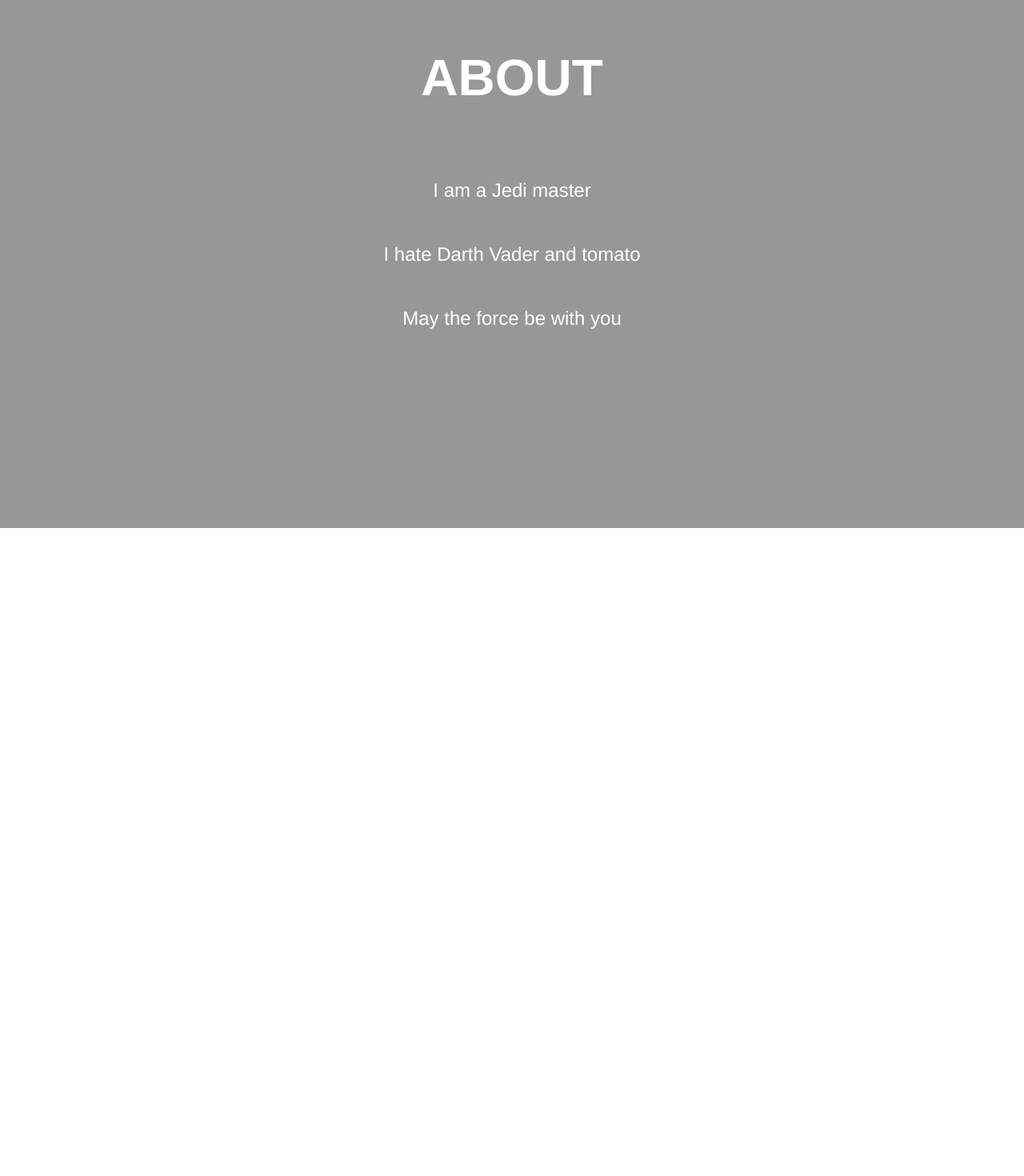
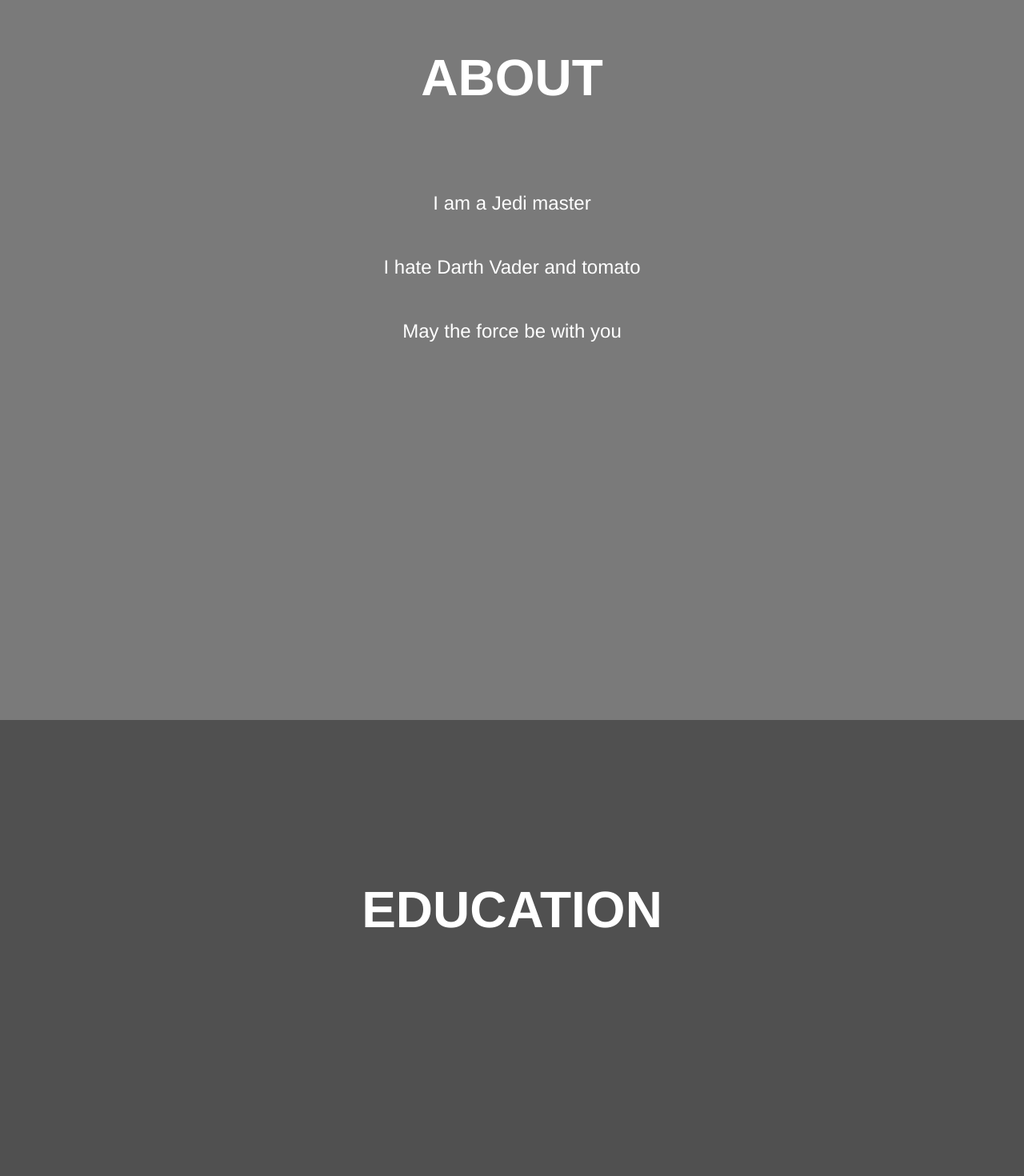
Before and after one commit to akihiro-inui/web_portfolio, a Vue app: page /#/ in a window 1280 px wide. Shown: the part 940-2410 px from the top of the page at 80% size. Before the commit the page ends 1600 px from the top, so only its background shows below. Built offline with nearby package versions, Linux system fonts and the light colour scheme.

Commit message:
Add .vue files

```diff
--- /dev/null
+++ b/src/components/About.vue
@@ -0,0 +1,33 @@
+<template>
+<div id="about"><!-- about -->
+    <h2 id="about_title" data-aos="fade-up-left" data-aos-duration="1000">ABOUT</h2>
+        <div class = "about_sentence" data-aos="fade-up-left" data-aos-duration="1000" data-aos-delay="1500" data-aos-anchor="#about_title">
+            <p>I am a Jedi master</p>
+            <p>I hate Darth Vader and tomato</p>
+            <p>May the force be with you</p>
+        </div>
+</div><!-- End about-->
+</template>
+
+<script>
+export default {
+}
+</script>
+
+<style lang="scss" scoped>
+#about{
+  height: 130vh;
+  background-color: #7a7a7a;
+}
+#about_title{
+  padding-top: 25vh;
+  font-size: 5vw;
+  color: #ffffff;
+}
+.about_sentence{
+  float: center;
+  font-size:1.5em;
+  padding-top: 10vh;
+  line-height: 10vh;
+}
+</style>
--- /dev/null
+++ b/src/components/Contact.vue
@@ -0,0 +1,22 @@
+<template>
+<div id="contact">
+    <h2 id="contact_title">CONTACT</h2>
+</div>
+</template>
+
+<script>
+export default {
+}
+</script>
+
+<style lang="scss" scoped>
+#contact{
+    height: 100vh;
+    background-color: #7a7a7a;
+}
+#contact_title{
+  padding-top: 25vh;
+  font-size: 5vw;
+  color: #ffffff;
+}
+</style>
--- /dev/null
+++ b/src/components/Education.vue
@@ -0,0 +1,22 @@
+<template>
+<div id="education">
+    <h2 id="education_title">EDUCATION</h2>
+</div>
+</template>
+
+<script>
+export default {
+}
+</script>
+
+<style lang="scss" scoped>
+#education{
+    height: 100vh;
+    background-color: #505050;
+}
+#education_title{
+  padding-top: 25vh;
+  font-size: 5vw;
+  color: #ffffff;
+}
+</style>
--- a/src/components/Portfolio.vue
+++ b/src/components/Portfolio.vue
@@ -7,42 +7,48 @@
             <a href="#about" class="menu_button">ABOUT</a>
           </li>
           <li>
-            <a href="" class="menu_button">EDUCATION</a>
+            <a href="#education" class="menu_button">EDUCATION</a>
           </li>
           <li>
-            <a href="" class="menu_button">PROJECTS</a>
+            <a href="#projects" class="menu_button">PROJECTS</a>
           </li>
           <li>
-            <a href="" class="menu_button">SKILLS</a>
+            <a href="#skills" class="menu_button">SKILLS</a>
           </li>
           <li>
-            <a href="" class="menu_button">CONTACT</a>
+            <a href="#contact" class="menu_button">CONTACT</a>
           </li>
         </ul>
       </div><!--End Menu bar-->
       <div class="top_image"><!-- Top image -->
-        <h1>{{titleName}}</h1>
+        <h1>Obi-Wan</h1>
           <button href="AkihiroInuiCV.pdf" class="download_cv_button" download="AkihiroInuiCV.pdf">Download Resume</button>
       </div><!-- End Top image -->
       <!-- End Top image -->
-      <div id="about"><!-- about -->
-          <h2 class="about_title" data-aos="fade-up-left" data-aos-duration="600">ABOUT</h2>
-          <div class = "about_sentence">
-            <p>I am a Jedi master</p>
-            <p>I hate Darth Vader and tomato</p>
-            <p>May the force be with you</p>
-          </div>
-      </div><!-- End about-->
+      <About></About><!-- ABOUT -->
+      <Education></Education><!-- EDUCATION -->
+      <Projects></Projects><!-- PROJECTS -->
+      <Skills></Skills><!-- SKILLS -->
+      <Contact></Contact><!-- CONTACT -->
   </div>
 </template>
 
 <script>
+// Import vue file
+import About from './About.vue'
+import Education from './Education.vue'
+import Projects from './Projects.vue'
+import Skills from './Skills.vue'
+import Contact from './Contact.vue'
+
 export default {
   name: 'Portfolio',
-  data () {
-    return {
-      titleName: 'Obi-Wan'
-    }
+  components: {
+    About,
+    Education,
+    Projects,
+    Skills,
+    Contact
   },
   // Define custom functions here
   methods: {
@@ -73,19 +79,4 @@ h1{
   text-align: center;
   padding-top: 35vh;
 }
-#about{
-  height: 100vh;
-  background-color: rgb(151, 151, 151);
-}
-.about_title{
-  padding-top: 25vh;
-  font-size: 5vw;
-  color: #ffffff;
-}
-.about_sentence{
-  float: center;
-  font-size:1.5em;
-  padding-top: 8vh;
-  line-height: 10vh;
-}
 </style>
--- /dev/null
+++ b/src/components/Projects.vue
@@ -0,0 +1,22 @@
+<template>
+<div id="projects">
+    <h2 id="projects_title">PROJECTS</h2>
+</div>
+</template>
+
+<script>
+export default {
+}
+</script>
+
+<style lang="scss" scoped>
+#projects{
+    height: 100vh;
+    background-color: #7a7a7a;
+}
+#projects_title{
+  padding-top: 25vh;
+  font-size: 5vw;
+  color: #ffffff;
+}
+</style>
--- /dev/null
+++ b/src/components/Skills.vue
@@ -0,0 +1,22 @@
+<template>
+<div id="skills">
+    <h2 id="skills_title">SKILLS</h2>
+</div>
+</template>
+
+<script>
+export default {
+}
+</script>
+
+<style lang="scss" scoped>
+#skills{
+    height: 100vh;
+    background-color: #505050;
+}
+#skills_title{
+  padding-top: 25vh;
+  font-size: 5vw;
+  color: #ffffff;
+}
+</style>
```
